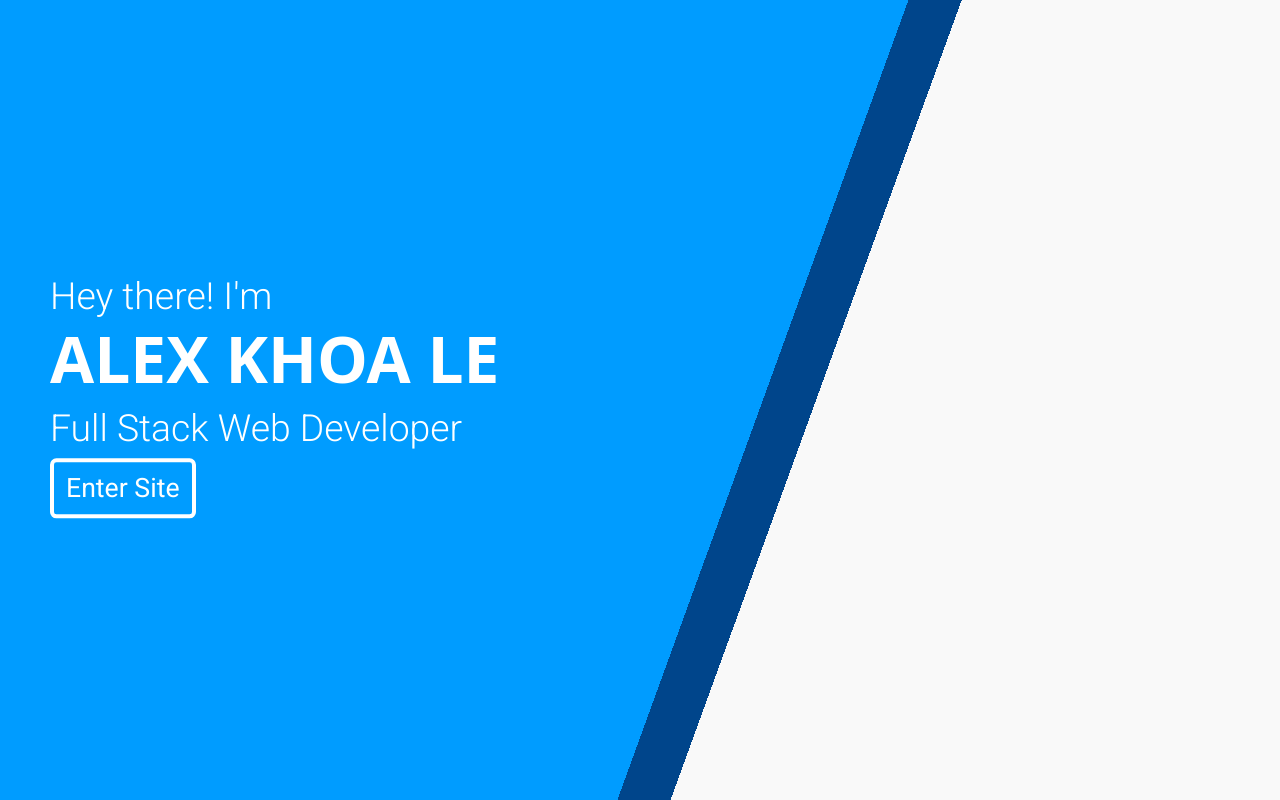
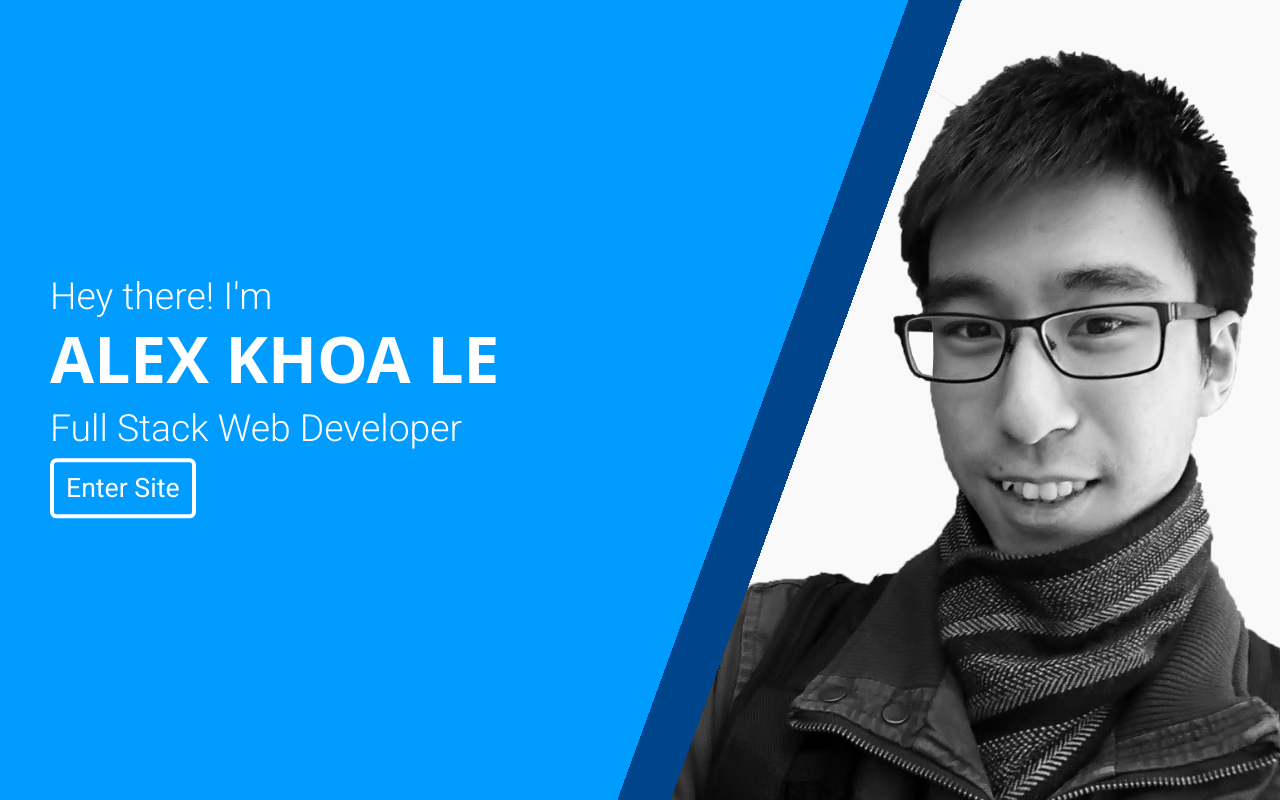
Before and after one commit to DreissenZulu/React-Portfolio, a React (Create React App) app: page / in a window 1280 px wide. Built offline with nearby package versions, Linux system fonts and the light colour scheme.

Commit message:
Added profile image to landing page

```diff
--- a/src/pages/landing.js
+++ b/src/pages/landing.js
@@ -3,6 +3,7 @@ import { Link } from "react-router-dom";
 import Row from "react-bootstrap/Row";
 import Col from "react-bootstrap/Col";
 import Button from "react-bootstrap/Button";
+import ProfileImg from "../assets/profile_image_transparent.png"
 
 function Landing() {
     return (
@@ -18,7 +19,9 @@ function Landing() {
             <Row className="landing-bg">
                 <Col lg={10} md={12}className="landing-blue">
                 </Col>
-                <Col lg={2} className="landing-img"></Col>
+                <Col lg={2} className="landing-img-visibility">
+                    <img className="landing-img" src={ProfileImg} alt="My Face"/>
+                </Col>
             </Row>
 
         </React.Fragment>
```
